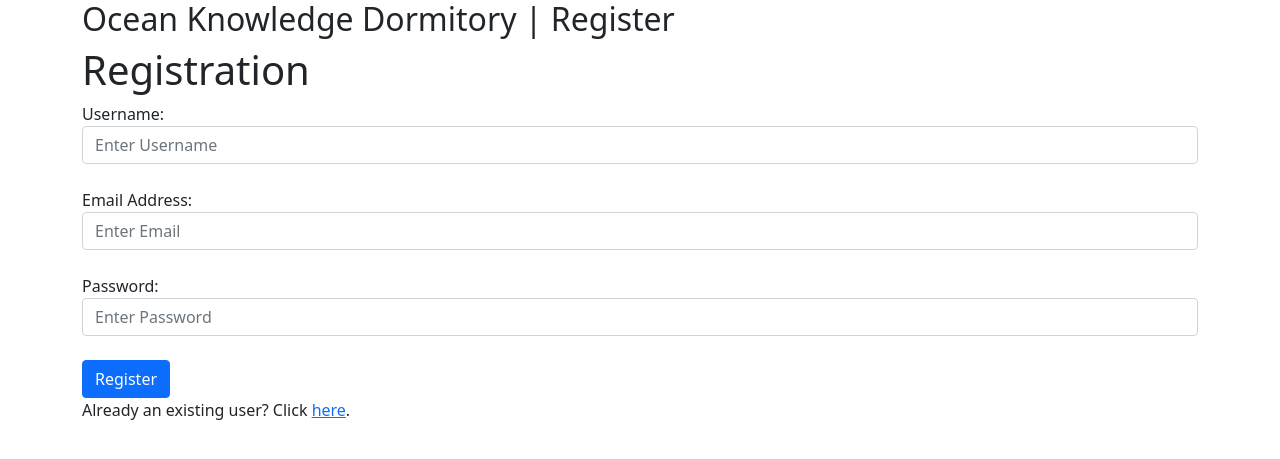
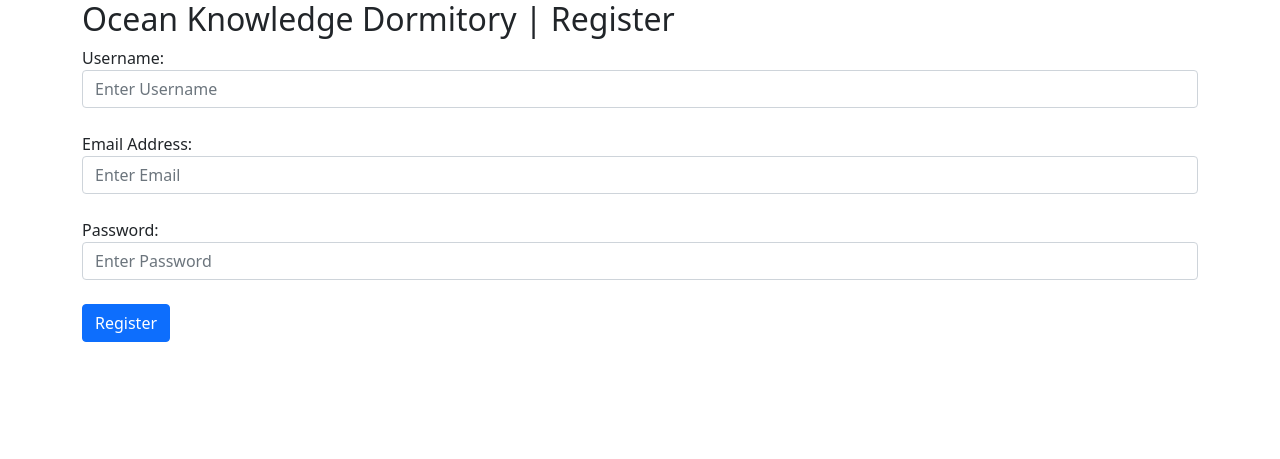
Before and after one commit to KrakenSushi/dorm-management-system-php, a PHP site: page /pages/register.php in a window 1280 px wide. Shown: the top 459 px of the page. Run offline with PHP 8.4, Linux system fonts and the light colour scheme; tables that the repository leaves empty hold one stand-in row (values such as "Sample post").

Commit message:
Removed old code form register

```diff
--- a/pages/register.php
+++ b/pages/register.php
@@ -31,12 +31,10 @@
         else
         {
         ?>
-    <!--Window-->
     <div class="container">
-        <!--Content-->
+        <!--Page Title-->
         <h2>Ocean Knowledge Dormitory | Register</h2>
         <div class="form">
-            <h1>Registration</h1>
 
                 <!--Registration Form-->
                 <form name="reg" action="" method="post">
@@ -48,7 +46,16 @@
                         <input type="password" class="form-control" name="password" placeholder="Enter Password" required /><br>
                         <input type="submit" class="btn btn-primary" name="submit" value="Register" />
                 </form>
-                <p id="regStub">Already an existing user? Click <a href="login.php" id="here">here</a>.</p>
+                <!--Check if there's already a user registered-->
+                <?php
+                    $query = "SELECT username FROM `users`";
+                    $result = mysqli_query($con, $query);
+
+                    $row = mysqli_fetch_array($result, MYSQLI_ASSOC);
+
+                    if(!isset($row['username'])) {
+                        echo '<p>Already an existing user? Click <a href="login.php" id="here">here</a>.</p>';
+                } ?>
         </div>
     </div>
 <?php } ?>
```
